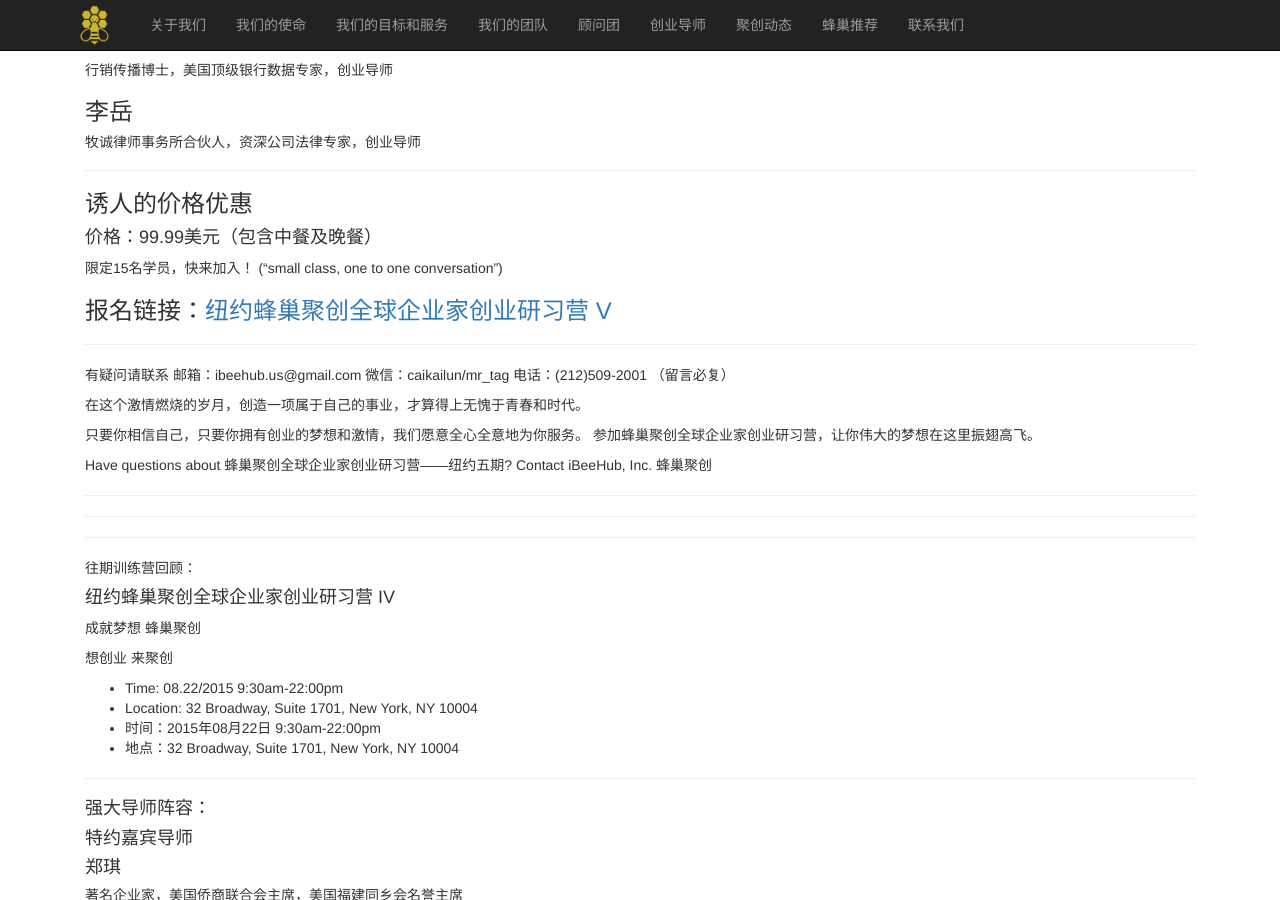
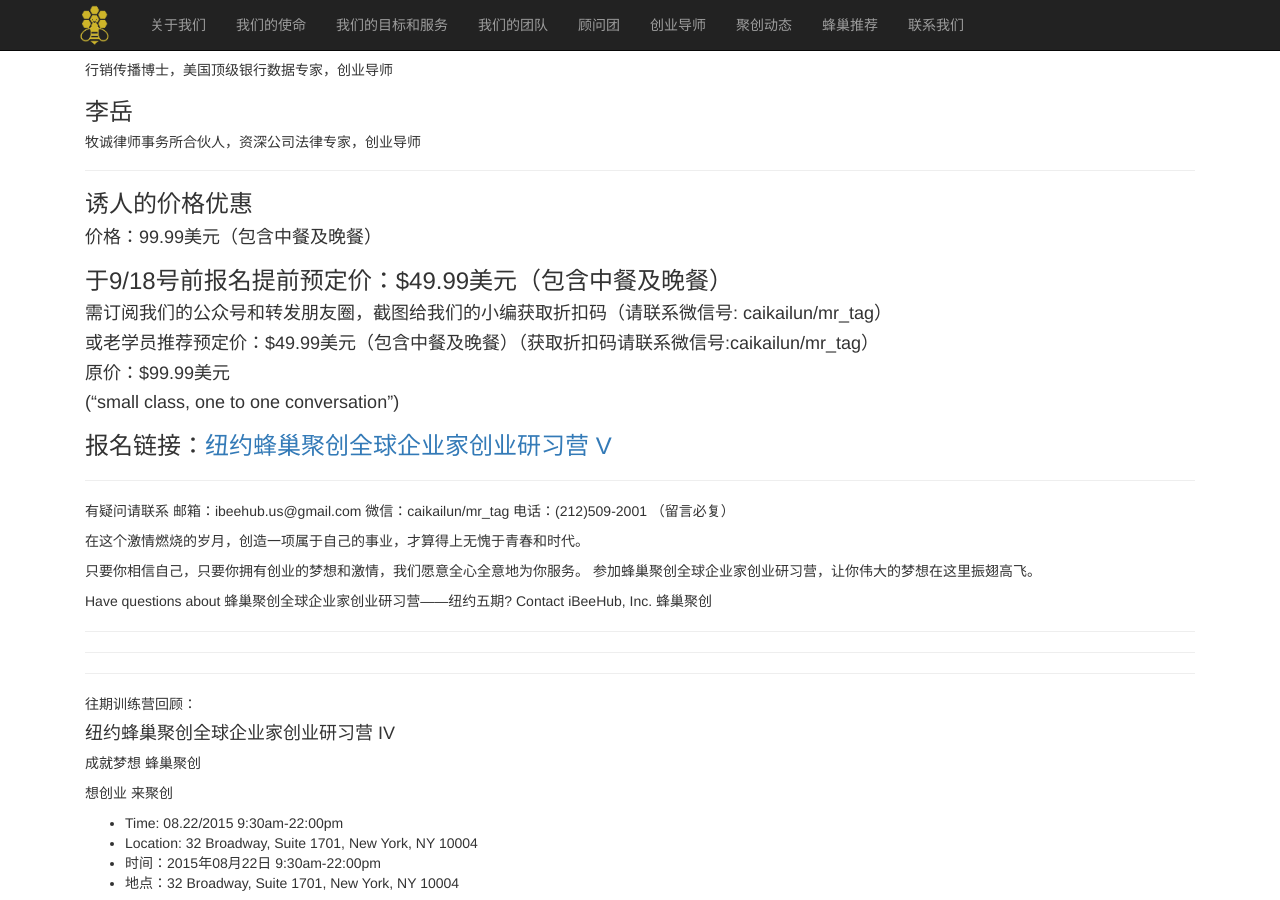
Before and after one commit to ibinc/ibinc.github.io, a Jekyll site: the page built from events_cn.md, in a window 1280 px wide and 900 px high, scrolled down 1719 px. Built offline with Jekyll 4.4.1, drawn with Linux system fonts in a browser that asks for light colours; Markdown is read by kramdown in place of the engine named in the settings.

Commit message:
Update events_cn.md

```diff
--- a/events_cn.md
+++ b/events_cn.md
@@ -107,9 +107,12 @@
 ###诱人的价格优惠
 
 ####价格：99.99美元（包含中餐及晚餐）
-限定15名学员，快来加入！
- ("small class, one to one conversation")
 
+###于9/18号前报名提前预定价：$49.99美元（包含中餐及晚餐）
+####需订阅我们的公众号和转发朋友圈，截图给我们的小编获取折扣码（请联系微信号: caikailun/mr_tag）
+####或老学员推荐预定价：$49.99美元（包含中餐及晚餐）（获取折扣码请联系微信号:caikailun/mr_tag）
+####原价：$99.99美元
+####("small class, one to one conversation")
 ###报名链接：[纽约蜂巢聚创全球企业家创业研习营 V](https://www.eventbrite.com/e/v-tickets-18366579935)
 --------------------------------------------------------------------------------
 
```
